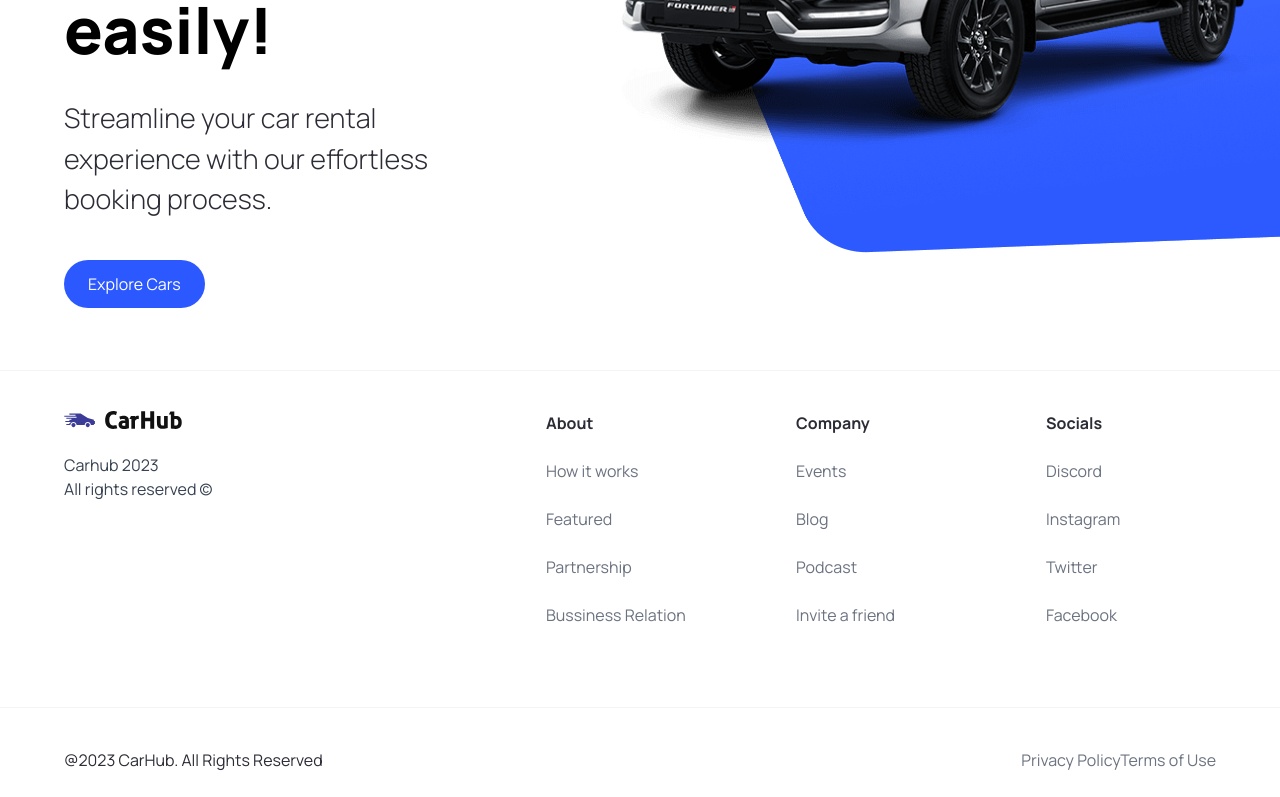
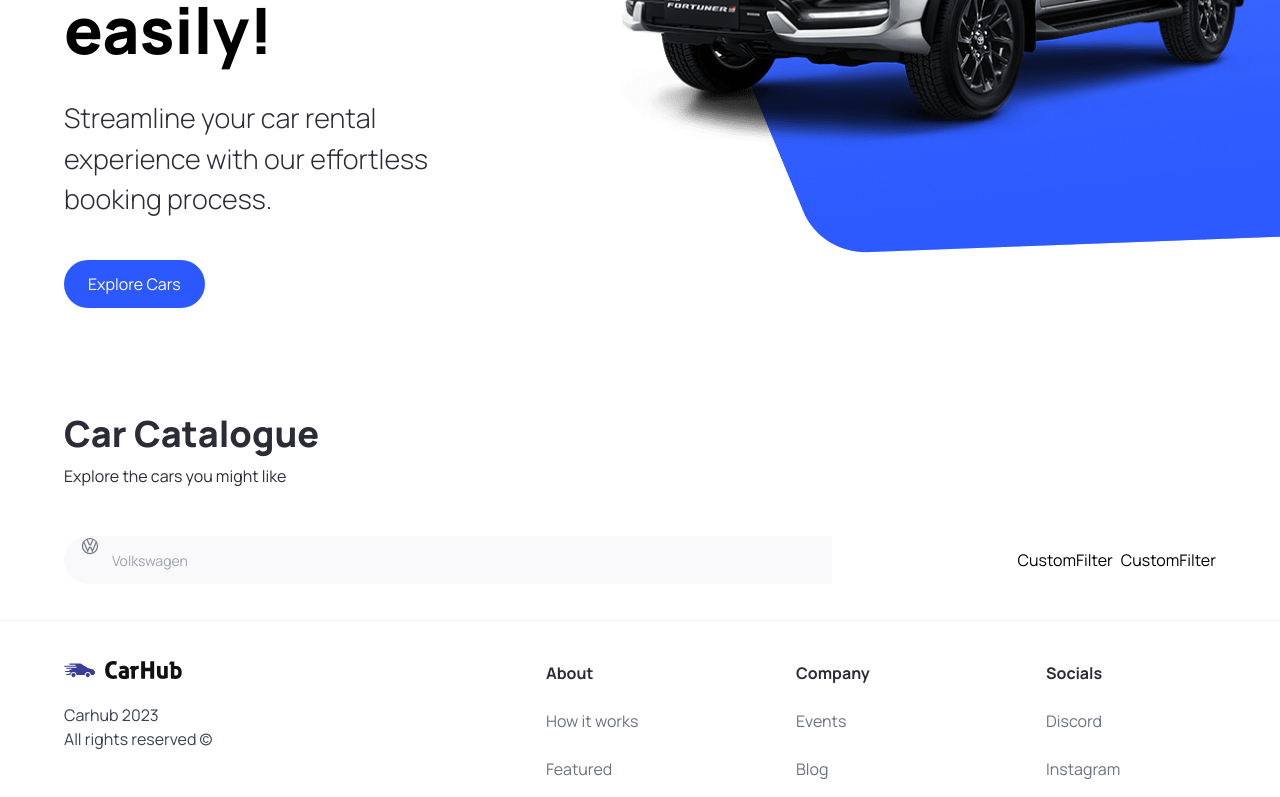
Before and after one commit to ZainAsif767/car_showcase, a Next.js app: page / in a window 1280 px wide. Shown: the part 450-1247 px from the top of the page. Built offline with nearby package versions, Linux system fonts and the light colour scheme.

Commit message:
Search and customfilter

```diff
--- a/app/page.tsx
+++ b/app/page.tsx
@@ -1,10 +1,28 @@
-import { Hero } from '@/components'
+import { Hero, SearchBar, CustomFilter } from '@/components'
 import Image from 'next/image'
 
 export default function Home() {
   return (
     <main className="overflow-hidden">
       <Hero />
+
+      <div className='mt-12 padding-x
+        padding-y max-width' id='discover'>
+        <div className='home__text-container'>
+          <h1 className="text-4xl
+           font-extrabold">
+              Car Catalogue
+          </h1>
+           <p>Explore the cars you might like</p>
+        </div>
+        <div className='home__filters'>
+          <SearchBar />
+         <div className='home__filter-container'>
+            <CustomFilter title="fuel" />
+            <CustomFilter title="year" />
+         </div>
+       </div>
+      </div>
     </main>
   )
 }
--- /dev/null
+++ b/components/CustomFilter.tsx
@@ -0,0 +1,9 @@
+import React from 'react'
+
+const CustomFilter = () => {
+  return (
+    <div>CustomFilter</div>
+  )
+}
+
+export default CustomFilter
--- /dev/null
+++ b/components/SearchBar.tsx
@@ -0,0 +1,25 @@
+"use client";
+
+import React from 'react'
+import { useState } from 'react';
+import { SearchManufacturer } from '.';
+
+const SearchBar = () => {
+  const [manufacturer, setManufacturer] = useState('');
+
+
+  const handleSearch = () => {}
+
+  return (
+    <form className='searchbar' onSubmit={handleSearch}>
+        <div className='searchbar__item'>
+            <SearchManufacturer
+                manufacturer={manufacturer}
+                setManufacturer={setManufacturer}
+            />
+        </div>
+    </form>
+  )
+}
+
+export default SearchBar
--- /dev/null
+++ b/components/SearchManufacturer.tsx
@@ -0,0 +1,73 @@
+"use client";
+
+import { useState, Fragment } from 'react';
+import { SearchManufacturerProps } from '@/types'
+import React from 'react'
+import { Combobox, Transition } from '@headlessui/react'
+import { manufacturers } from '@/constants';
+import Image from 'next/image';
+
+const SearchManufacturer = ({manufacturer, setManufacturer}
+    : SearchManufacturerProps) => {
+
+  const [query, setQuery] = useState('');
+
+  const filteredManufacturers = query === "" ?
+  manufacturers : manufacturers.filter((item) =>(
+    item.toLowerCase().replace(/\s+/g, "")
+    .includes(query.toLowerCase().replace(/\s+/g, ""))
+  ))
+
+  return (
+    <div className="search-manufacturer">
+        <Combobox>
+            <div className="relative w-full">
+                <Combobox.Button className="absolute top-
+                [14px]">
+                    <Image
+                        src="/car-logo.svg"
+                        width={20}
+                        height={20}
+                        className='ml-4'
+                        alt='car logo'
+                    />
+                </Combobox.Button>
+
+                <Combobox.Input
+                    className="search-manufacturer__input"
+                    placeholder='Volkswagen'
+                    displayValue={(manufacturer: string) => manufacturer}
+                    onChange={(e) => setQuery(e.target.value)}
+                />
+
+                <Transition
+                    as={Fragment}
+                    leave="transition ease-in duration-100"
+                    leaveFrom="opacity-100"
+                    leaveTo="opacity-0"
+                    afterLeave={() => setQuery('')}
+                >
+                    <Combobox.Options>
+                        {filteredManufacturers.map((item) => (
+                            <Combobox.Option
+                                key={item}
+                                className={({ active}) => `
+                                relative search-manufacturer__option
+                                ${active ? 'bg-primary-blue text-white' :
+                                'text-gray-900'}
+                                `}
+                                value={item}
+                                >
+                                    {item}
+                            </Combobox.Option>
+                            )
+                        )}
+                    </Combobox.Options>
+                </Transition>
+            </div>
+        </Combobox>
+    </div>
+  )
+}
+
+export default SearchManufacturer
--- a/types/index.ts
+++ b/types/index.ts
@@ -7,3 +7,8 @@
     MouseEventHandler<HTMLButtonElement>;
     btnType?: "button" | "submit";
 }
+
+export interface SearchManufacturerProps {
+    manufacturer: string;
+    setManufacturer: (manufacturer: string) => void;
+}
```
Also changed, not shown: components/index.ts (+7 -1 lines).
